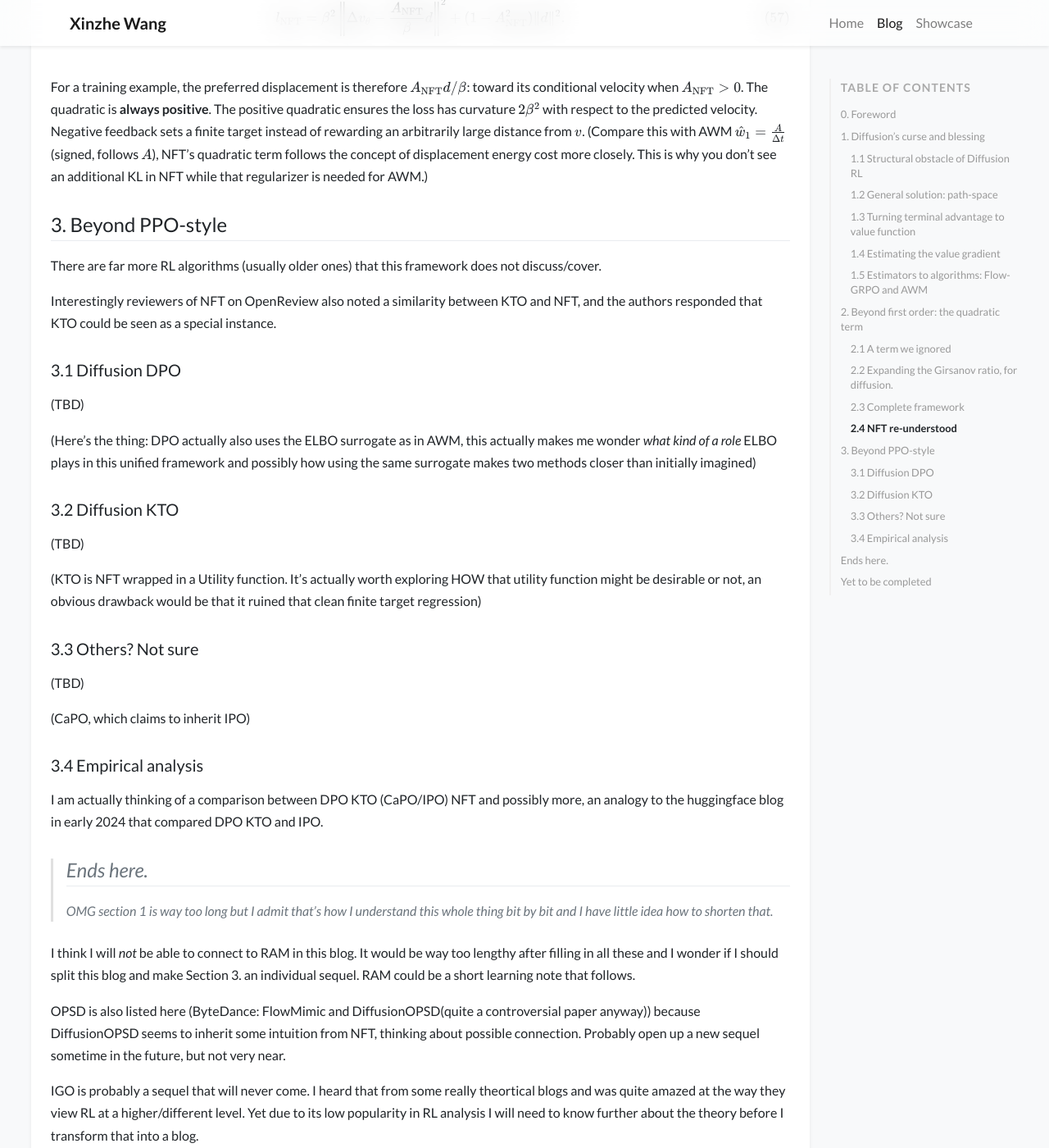
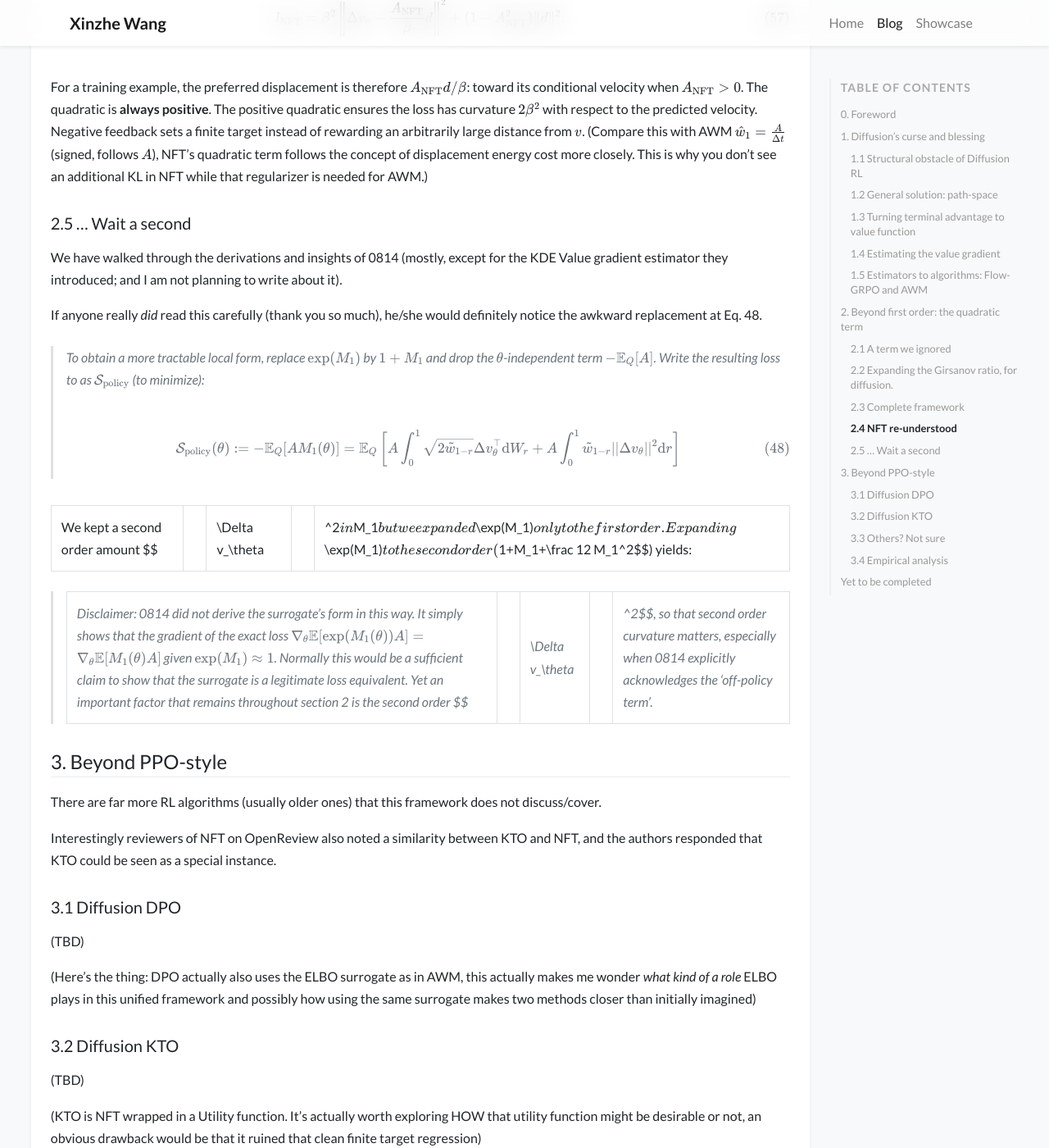
Before and after one commit to gold3fluoride/gold3fluoride.github.io, a Jekyll site: the page built from _posts/2026-09-26-Diffusion-RL.md, in a window 1280 px wide and 1400 px high, scrolled down 19062 px. Shown: the whole window at 82% size. Built offline with Jekyll 4.4.1, drawn with Linux system fonts in a browser that asks for light colours; nearby versions of some CDN libraries; a style sheet for code colours, icons or effects is not loaded; some of the changed text lies outside the part shown.

Commit message:
check for Equation referencing

```diff
--- a/_posts/2026-09-26-Diffusion-RL.md
+++ b/_posts/2026-09-26-Diffusion-RL.md
@@ -303,7 +303,7 @@ $$
 \tag{31}
 $$
 
-where $v_\text{base}$ is replaced by $v_\text{old}$ because the proposal policy $Q$ is usually an older version of the model in training, making $v_\text{old}$ a good approximation to $v_\text{base}$.
+where $v_\text{base}$ is replaced by $v_\text{old}$ because we assume the diffusion model (, which is exactly trained to fit $v_\text{base}$) is sufficiently capable to represent the conditional expected velocity field associated with its own generations (namely $v_\text{base}$).
 
 **To sum up, 0814 identified two different value gradient estimators.** The stochastic estimator identifies which Brownian kick in the sampling process created the good image, while the deterministic estimator pulls the model velocity directly to align with the those that generated great endpoints.
 
@@ -537,7 +537,7 @@ $$
 
 The first asks which **random reverse-process perturbation** (therefore written with $r$) happened to correlate with terminal reward. The second uses diffusion's known forward corruption kernel (therefore written with $t$) to ask which **endpoint-specific velocity residual** is associated with terminal reward.
 
-They might look like very different algorithms because they target at different random variables during training. Under the first-order path-space analysis, however, both are ways of estimating the same local object $\nabla V$.
+They might look like very different algorithms because they target at different random variables during training. Under the first-order path-space analysis, however, both happen to be ways of estimating the same object $\nabla V$.
 
 ## 2. Beyond first order: the quadratic term
 
@@ -786,6 +786,24 @@ $$
 
 For a training example, the preferred displacement is therefore $A_{\mathrm{NFT}}d/\beta$: toward its conditional velocity when $A_{\mathrm{NFT}}>0$. The quadratic is **always positive**. The positive quadratic ensures the loss has curvature $2\beta^2$ with respect to the predicted velocity. Negative feedback sets a finite target instead of rewarding an arbitrarily large distance from $v$. (Compare this with AWM $\hat w_1=\frac{A}{\Delta t}$ (signed, follows $A$), NFT's quadratic term follows the concept of displacement energy cost more closely. This is why you don't see an additional KL in NFT while that regularizer is needed for AWM.)
 
+### 2.5 ... Wait a second
+
+We have walked through the derivations and insights of 0814 (mostly, except for the KDE Value gradient estimator they introduced; and I am not planning to write about it).
+
+If anyone really *did* read this carefully (thank you so much), he/she would definitely notice the awkward replacement at Eq. 48.
+
+> To obtain a more tractable local form, replace $\exp(M_1)$ by $1+M_1$ and drop the $\theta$-independent term $-\mathbb E_Q[A]$. Write the resulting loss to as  $\mathcal S_{\mathrm{policy}}$ (to minimize):
+>
+> $$
+> \mathcal S_\mathrm{policy}(\theta) := -\mathbb E_Q[A M_1(\theta)]
+> = \mathbb E_Q \left[A \int_0^1 \sqrt{2 \tilde w_{1-r}} \Delta v_\theta^\top \mathrm d W_r + A \int_0^1 \tilde w_{1-r} ||\Delta v_\theta||^2 \mathrm d r\right]
+> \tag{48}
+> $$
+
+We kept a second order amount $||\Delta v_\theta||^2$ in $M_1$ but we expanded $\exp(M_1)$ only to the first order. Expanding $\exp(M_1)$ to the second order ($1+M_1+\frac 12 M_1^2$) yields:
+
+
+> Disclaimer: 0814 did not derive the surrogate's form in this way. It simply shows that the gradient of the exact loss $\nabla_\theta \mathbb E [\exp(M_1(\theta)) A] = \nabla_\theta \mathbb E [M_1(\theta)A]$ given $\exp(M_1) \approx 1$. Normally this would be a sufficient claim to show that the surrogate is a legitimate loss equivalent. Yet an important factor that remains throughout section 2 is the second order $||\Delta v_\theta||^2$, so that second order curvature matters, especially when 0814 explicitly acknowledges the 'off-policy term'.
 
 ## 3. Beyond PPO-style
 There are far more RL algorithms (usually older ones) that this framework does not discuss/cover.
@@ -816,6 +834,16 @@ I am actually thinking of a comparison between DPO KTO (CaPO/IPO) NFT and possib
 
 
 > Ends here.
+
+$$
+\begin{equation}
+E = mc^2
+(\#eq:energy)
+\end{equation}
+$$
+As shown in equation \@ref(eq:energy), mass and energy are related
+
+
 ---
 OMG section 1 is way too long but I admit that's how I understand this whole thing bit by bit and I have little idea how to shorten that.
 
@@ -830,7 +858,7 @@ IGO is probably a sequel that will never come. I heard that from some really the
 - KTO
 - DPO
 - RAM's perspective
-- OPD /OPSD probably
+- OPD /OPSD (connection with ReFL and NFT) probably
 - under the perspective of Information Geometric Optimization (this is interesting but quite far from practical use)
 
 <!-- {% endcapture %}{% include math-markdown.html content=math_content %} -->
```
Also changed, not shown: other parts of _posts/2026-09-26-Diffusion-RL.md (+3 -3 lines).
